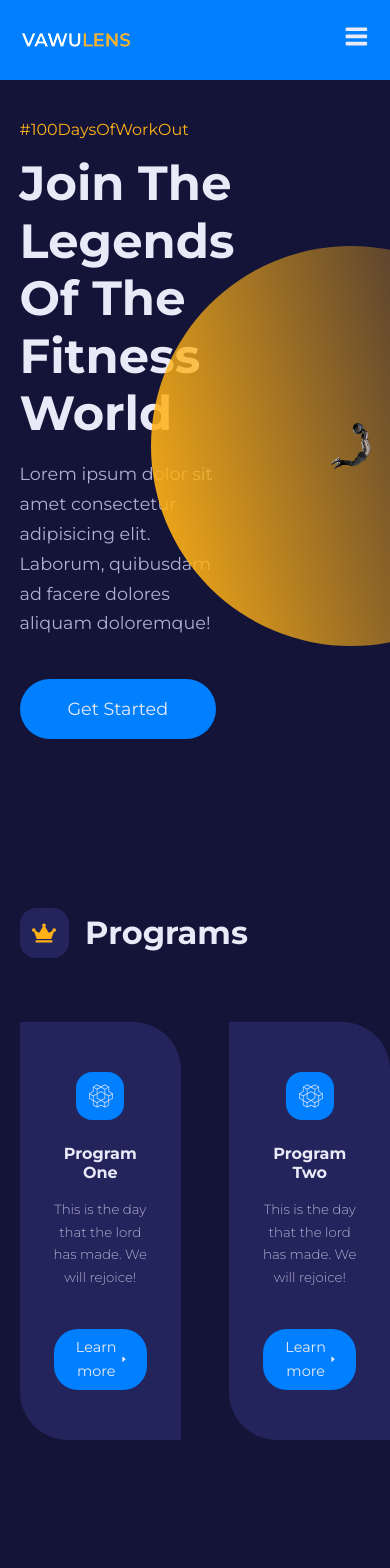
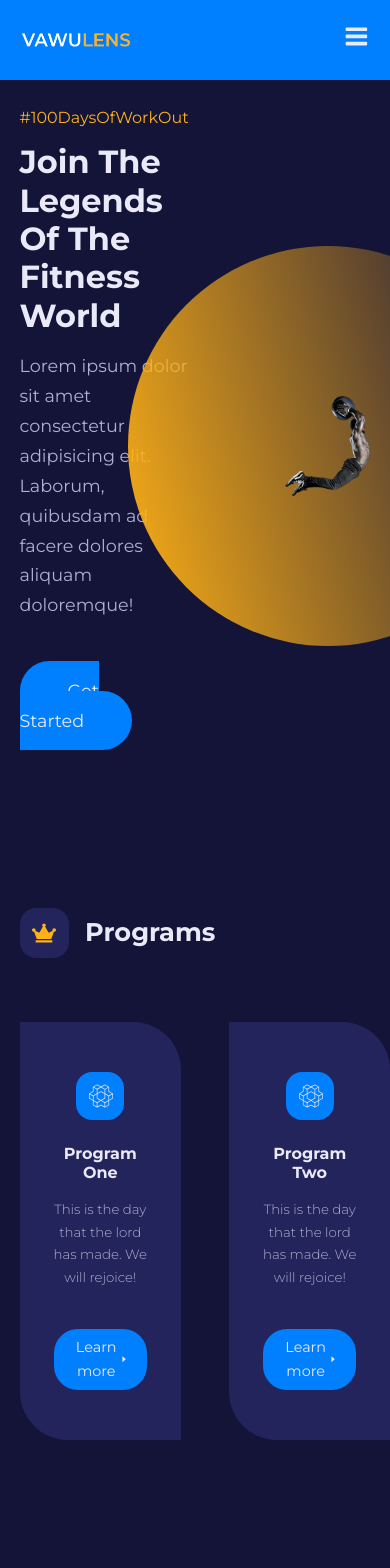
Before and after one commit to erickdc7/react-trainer-website, a React (Create React App) app: page / in a window 390 px wide. Shown: the top 1568 px of the page. Built offline with nearby package versions, Linux system fonts and the light colour scheme; the HTML template or start-up script is replaced by a standard one.

Commit message:
media queries h1 & h2 added to index.css

```diff
--- a/src/index.css
+++ b/src/index.css
@@ -166,4 +166,12 @@ section {
   .container {
     width: var(--container-width-md);
   }
+
+  h1 {
+    font-size: 2rem;
+  }
+
+  h2 {
+    font-size: 1.6rem;
+  }
 }
```
